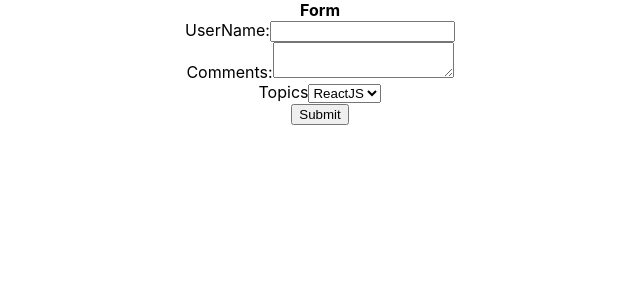
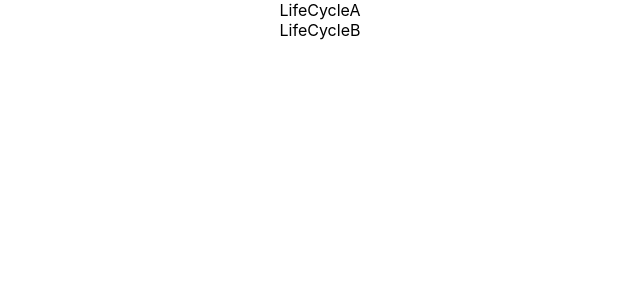
Before and after one commit to rishabhjaiswal155/React, a React (Create React App) app: page / in a window 1280 px wide. Shown: the top 300 px of the page, without its empty margins (320-960 px from the left). Built offline with nearby package versions, Linux system fonts and the light colour scheme.

Commit message:
Component Mounting LifeCycle Methods and its execution order

```diff
--- a/src/App.js
+++ b/src/App.js
@@ -21,6 +21,7 @@
 import './appStyle.css';
 import styles from './appStyle.module.css'
 import Form from './components/Form';
+import LifeCycleA from './components/LifeCycleA';
 function App() {
   return (
     <div className="App">
@@ -65,7 +66,8 @@
       {/* <PersonList/> */}
       {/* <StyleSheet primary={true}/>
       <Inline/> */}
-      <Form/>
+      {/* <Form/> */}
+      <LifeCycleA/>
       </div>
   );
 }
--- /dev/null
+++ b/src/components/LifeCycleA.js
@@ -0,0 +1,33 @@
+import React, { Component } from 'react'
+import LifeCycleB from './LifeCycleB'
+
+class LifeCycleA extends Component {
+    constructor(props) {
+      super(props)
+
+      this.state = {
+         name:'Rishabh'
+      }
+      console.log('LifeCycleA constructor')
+    }
+
+    static getDerivedStateFromProps(props,state){
+        console.log(' LifeCycleA getDerivedStateFromProps')
+        return null
+    }
+
+    componentDidMount(){
+        console.log('LifeCycleA componentDidMount')
+    }
+
+  render() {
+    console.log('LifeCycleA render')
+    return (
+        <div>
+      <div>LifeCycleA</div>
+      <LifeCycleB/></div>
+    )
+
+  }
+}
+export default LifeCycleA
--- /dev/null
+++ b/src/components/LifeCycleB.js
@@ -0,0 +1,30 @@
+import React, { Component } from 'react'
+
+class LifeCycleB extends Component {
+    constructor(props) {
+      super(props)
+
+      this.state = {
+         name:'Rishabh'
+      }
+      console.log('LifeCycleB constructor')
+    }
+
+    static getDerivedStateFromProps(props,state){
+        console.log(' LifeCycleB getDerivedStateFromProps')
+        return null
+    }
+
+    componentDidMount(){
+        console.log('LifeCycleB componentDidMount')
+    }
+
+  render() {
+    console.log('LifeCycleB render')
+    return (
+      <div>LifeCycleB</div>
+    )
+
+  }
+}
+export default LifeCycleB
```
